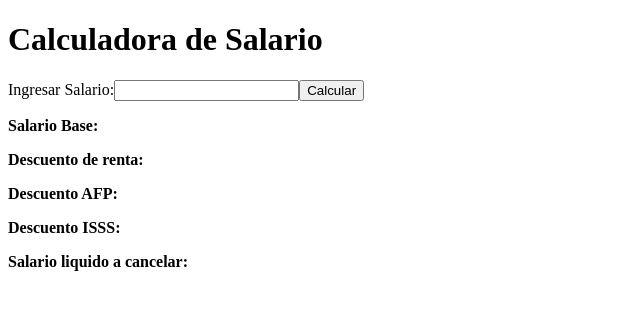
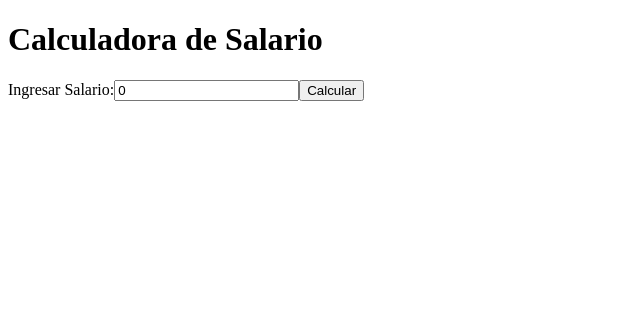
Before and after one commit to Xserrano02/Labufgll02, an Angular app: page / in a window 1280 px wide. Shown: the top 310 px of the page, without its empty margins (0-640 px from the left). Built offline with nearby package versions, Linux system fonts and the light colour scheme.

Commit message:
Html y metodos para el calculo, solo con datos de ejemplos

```diff
--- a/src/app/app.component.html
+++ b/src/app/app.component.html
@@ -2,15 +2,15 @@
   <h1>Calculadora de Salario</h1>
 
   <label for="salary">Ingresar Salario:</label>
-  <input  id="salary" type="number">
+  <input [(ngModel)]="salary" id="salary" type="number">
 
   <button (click)="calculate()">Calcular</button>
 
-  <div >
-    <p><strong>Salario Base:</strong></p>
-    <p><strong>Descuento de renta:</strong> </p>
-    <p><strong>Descuento AFP:</strong></p>
-    <p><strong>Descuento ISSS:</strong> </p>
-    <p><strong>Salario liquido a cancelar:</strong></p>
+  <div *ngIf="showResults">
+    <p><strong>Salario Base:</strong> {{ salary | currency:'USD':'symbol':'1.2-2' }}</p>
+    <p><strong>Descuento de renta:</strong> {{ renta | currency:'USD':'symbol':'1.2-2' }}</p>
+    <p><strong>Descuento AFP:</strong> {{ afp | currency:'USD':'symbol':'1.2-2' }}</p>
+    <p><strong>Descuento ISSS:</strong> {{ isss | currency:'USD':'symbol':'1.2-2' }}</p>
+    <p><strong>Salario liquido a cancelar:</strong> {{ netSalary | currency:'USD':'symbol':'1.2-2' }}</p>
   </div>
 </div>
--- a/src/app/app.module.ts
+++ b/src/app/app.module.ts
@@ -1,5 +1,6 @@
 import { NgModule } from '@angular/core';
 import { BrowserModule } from '@angular/platform-browser';
+import { FormsModule } from '@angular/forms';
 
 import { AppComponent } from './app.component';
 
@@ -8,7 +9,8 @@ import { AppComponent } from './app.component';
     AppComponent
   ],
   imports: [
-    BrowserModule
+    BrowserModule,
+    FormsModule
   ],
   providers: [],
   bootstrap: [AppComponent]
```
Also changed, not shown: src/app/app.component.ts (line endings or trailing spaces).
